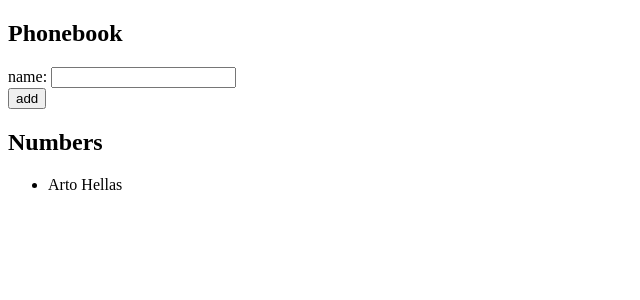
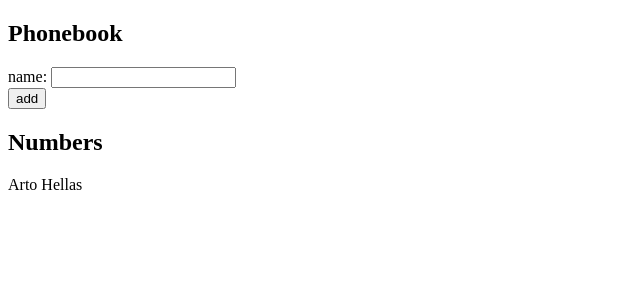
Before and after one commit to PasiduRanasinghe/FullstackOpen-Exercises, a React (Vite) app in the folder part2/phonebook/: page / in a window 1280 px wide. Shown: the top 300 px of the page, without its empty margins (0-640 px from the left). Built offline with nearby package versions, Linux system fonts and the light colour scheme.

Commit message:
Exercise 2.6 final

```diff
--- a/part2/phonebook/src/App.jsx
+++ b/part2/phonebook/src/App.jsx
@@ -23,11 +23,11 @@ const App = () => {
         </div>
       </form>
       <h2>Numbers</h2>
-      <ul>
+
         {persons.map((person) => (
-          <li key={person.name}>{person.name}</li>
+          <div key={person.name}>{person.name}</div>
         ))}
-      </ul>
+
     </div>
   );
 };
```
